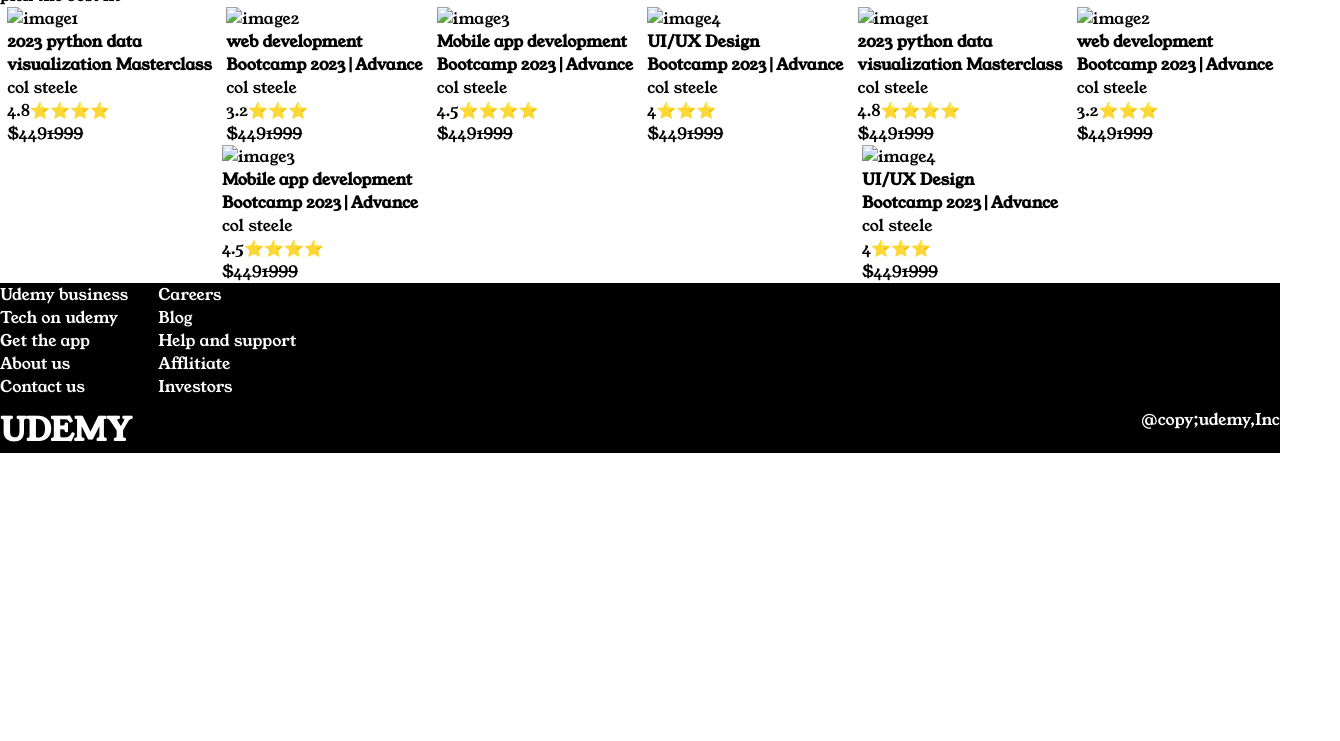
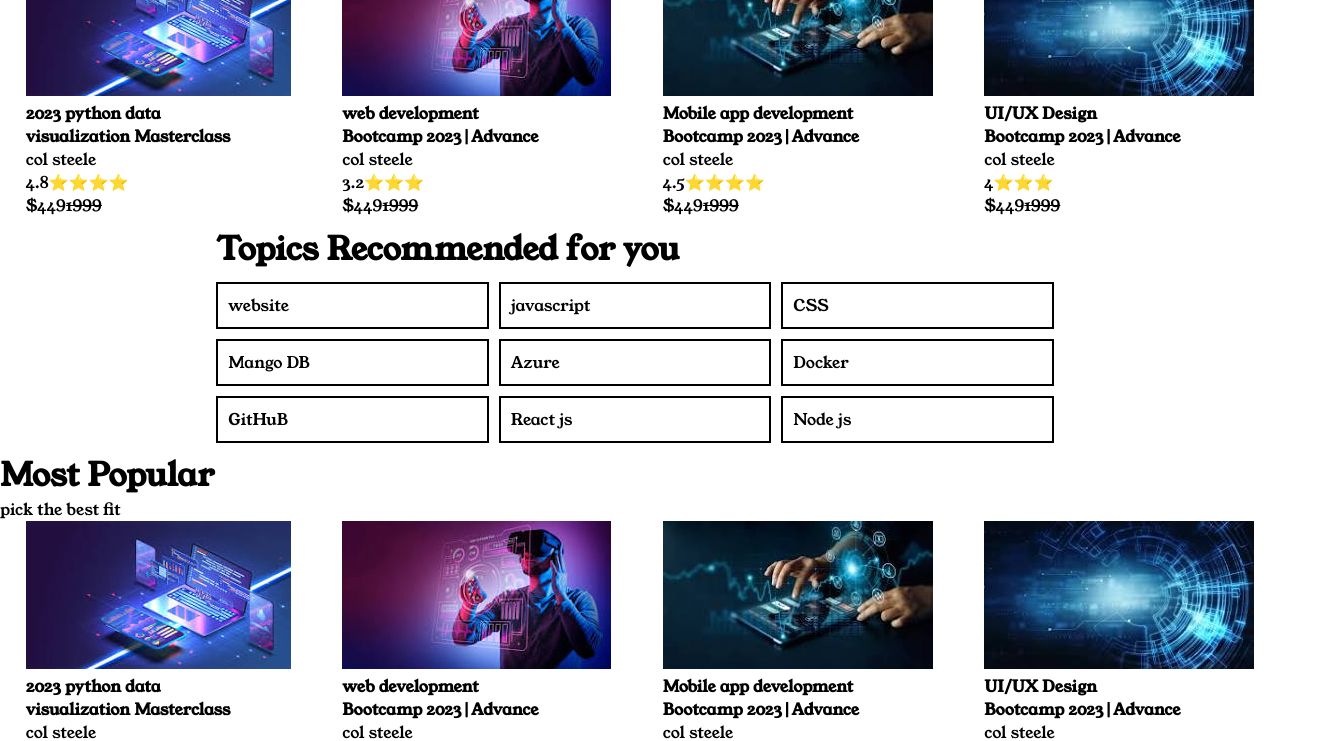
Before and after one commit to Rifaya09709/udemy-project, a plain HTML site: page index.html in a window 1280 px wide. Shown: the part 618-1359 px from the top of the page, 1340 px wide, since content can reach past the window. Before the commit the page ends 1071 px from the top, so only its background shows below. Drawn offline with Linux system fonts and the light colour scheme.

Commit message:
Add files via upload

```diff
--- a/index.html
+++ b/index.html
@@ -40,7 +40,7 @@
         <p>Marketing</p>
     </div>
     <div class="sale">
-        <img src="udemy image.png" alt="image">
+        <img src="image/udemy image.jpg" alt="image">
     </div>
     <div class="start">
         <h1>Recommended for you</h1>
@@ -48,7 +48,7 @@
     </div>
     <div class="card">
         <div class="card__1">
-            <img src="image1.jpg" alt="image1">
+            <img src="image/image1.jpg" alt="image1">
             <h4>2023 python data</h4>
             <h4>visualization Masterclass</h4>
             <p>col steele</p>
@@ -56,7 +56,7 @@
             <p>$449<del>1999</del></p>
         </div>
         <div class="card__2">
-            <img src="image2.jpg" alt="image2">
+            <img src="image/image2.jpg" alt="image2">
             <h4>web development</h4>
             <h4>Bootcamp 2023|Advance</h4>
             <p>col steele</p>
@@ -64,7 +64,7 @@
             <p>$449<del>1999</del></p>
         </div>
         <div class="card__3">
-            <img src="image3.jpg" alt="image3">
+            <img src="image/image3.jpg" alt="image3">
             <h4>Mobile app development</h4>
             <h4>Bootcamp 2023|Advance</h4>
             <p>col steele</p>
@@ -73,7 +73,7 @@
         </div>
         <div>
              <div class="card__4">
-            <img src="image4.jpg" alt="image4">
+            <img src="image/image4.jpg" alt="image4">
             <h4>UI/UX Design</h4>
             <h4>Bootcamp 2023|Advance</h4>
             <p>col steele</p>
@@ -105,7 +105,7 @@
             </div>
             <div class="card">
         <div class="card__1">
-            <img src="image1.jpg" alt="image1">
+            <img src="image/image1.jpg" alt="image1">
             <h4>2023 python data</h4>
             <h4>visualization Masterclass</h4>
             <p>col steele</p>
@@ -113,7 +113,7 @@
             <p>$449<del>1999</del></p>
         </div>
         <div class="card__2">
-            <img src="image2.jpg" alt="image2">
+            <img src="image/image2.jpg" alt="image2">
             <h4>web development</h4>
             <h4>Bootcamp 2023|Advance</h4>
             <p>col steele</p>
@@ -121,7 +121,7 @@
             <p>$449<del>1999</del></p>
         </div>
         <div class="card__3">
-            <img src="image3.jpg" alt="image3">
+            <img src="image/image3.jpg" alt="image3">
             <h4>Mobile app development</h4>
             <h4>Bootcamp 2023|Advance</h4>
             <p>col steele</p>
@@ -130,7 +130,7 @@
         </div>
         <div>
              <div class="card__4">
-            <img src="image4.jpg" alt="image4">
+            <img src="image/image4.jpg" alt="image4">
             <h4>UI/UX Design</h4>
             <h4>Bootcamp 2023|Advance</h4>
             <p>col steele</p>
@@ -139,7 +139,7 @@
         </div>
         </div>
         <div class="card__1">
-            <img src="image1.jpg" alt="image1">
+            <img src="image/image1.jpg" alt="image1">
             <h4>2023 python data</h4>
             <h4>visualization Masterclass</h4>
             <p>col steele</p>
@@ -147,7 +147,7 @@
             <p>$449<del>1999</del></p>
         </div>
         <div class="card__2">
-            <img src="image2.jpg" alt="image2">
+            <img src="image/image2.jpg" alt="image2">
             <h4>web development</h4>
             <h4>Bootcamp 2023|Advance</h4>
             <p>col steele</p>
@@ -155,7 +155,7 @@
             <p>$449<del>1999</del></p>
         </div>
         <div class="card__3">
-            <img src="image3.jpg" alt="image3">
+            <img src="image/image3.jpg" alt="image3">
             <h4>Mobile app development</h4>
             <h4>Bootcamp 2023|Advance</h4>
             <p>col steele</p>
@@ -164,7 +164,7 @@
         </div>
         <div>
              <div class="card__4">
-            <img src="image4.jpg" alt="image4">
+            <img src="image/image4.jpg" alt="image4">
             <h4>UI/UX Design</h4>
             <h4>Bootcamp 2023|Advance</h4>
             <p>col steele</p>
```
Also changed, not shown: image/download.jpg (added), image/udemy image.jpg (added).
